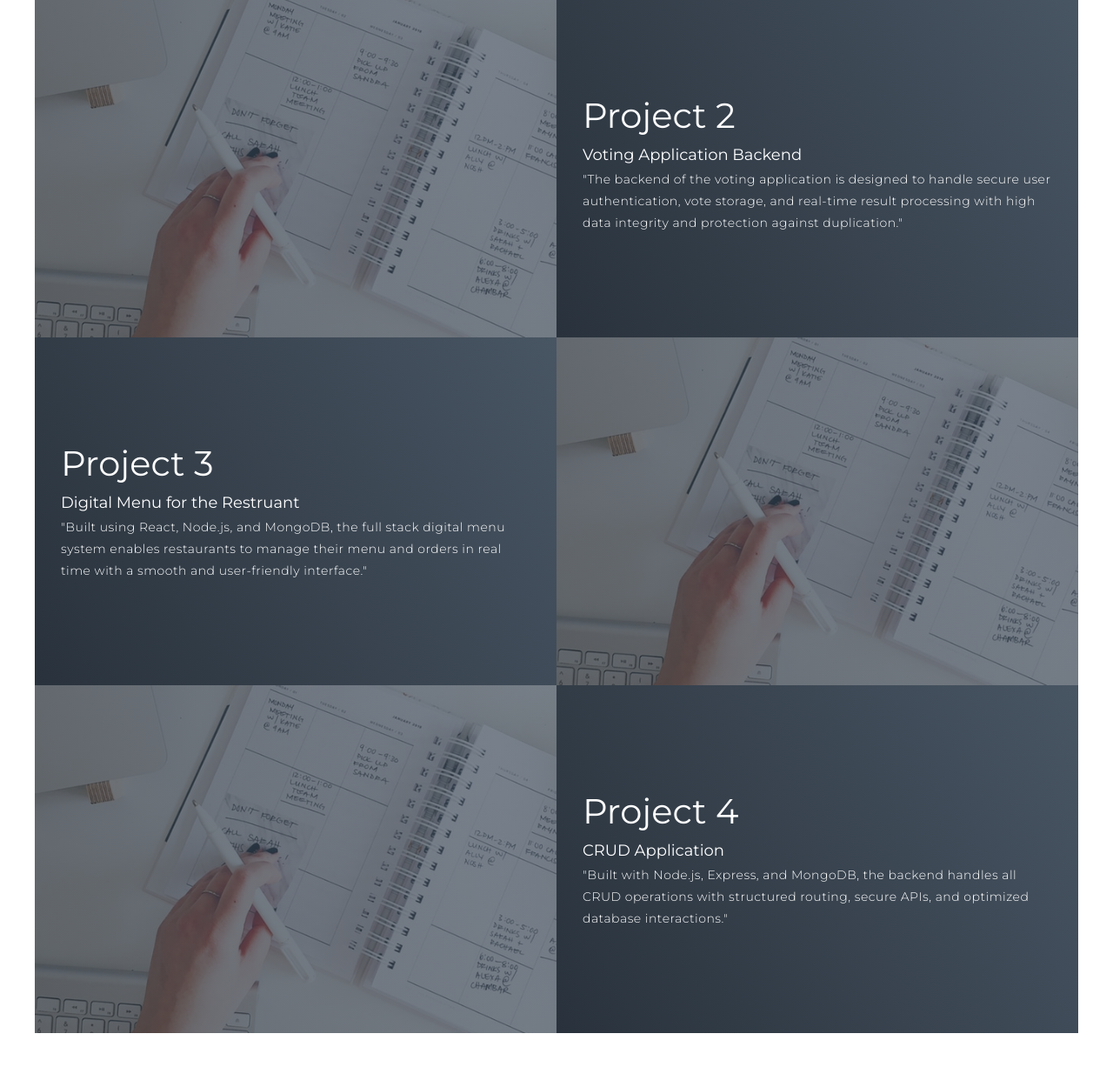
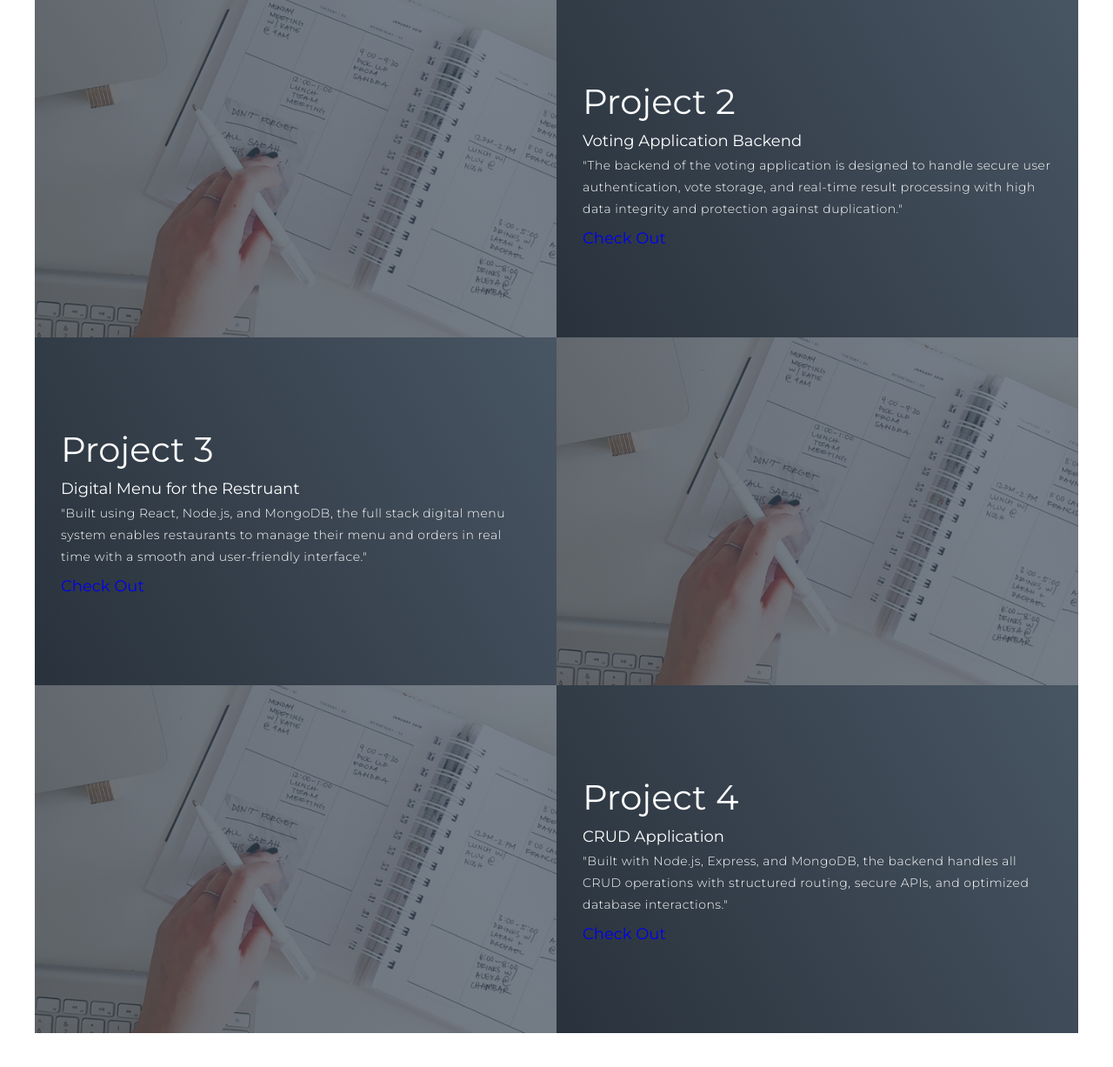
Before and after one commit to darsh123a/portfolio, a plain HTML site: page index.html in a window 1280 px wide. Shown: the part 2235-3462 px from the top of the page at 87% size. Drawn offline with Linux system fonts and the light colour scheme.

Commit message:
Update index.html

```diff
--- a/index.html
+++ b/index.html
@@ -115,6 +115,8 @@
                 developer and my commitment to building impactful digital
                 experiences."
               </p>
+               <a class="projectlink" href="https://hungrymaks.onrender.com" ><h2>Check Out</h2> </a>
+
             </div>
             <div class="project-img">
               <img src="bgproject.png" alt="img" />
@@ -130,6 +132,8 @@
                 processing with high data integrity and protection against
                 duplication."
               </p>
+               <a class="projectlink" href="https://hungrymaks.onrender.com" ><h2>Check Out</h2> </a>
+
             </div>
             <div class="project-img">
               <img src="bgproject.png" alt="img" />
@@ -144,6 +148,8 @@
                 menu system enables restaurants to manage their menu and orders
                 in real time with a smooth and user-friendly interface."
               </p>
+               <a class="projectlink" href="https://hungrymaks.onrender.com" ><h2>Check Out</h2> </a>
+
             </div>
             <div class="project-img">
               <img src="bgproject.png" alt="img" />
@@ -158,6 +164,8 @@
                 all CRUD operations with structured routing, secure APIs, and
                 optimized database interactions."
               </p>
+               <a class="projectlink" href="https://hungrymaks.onrender.com" ><h2>Check Out</h2> </a>
+
             </div>
             <div class="project-img">
               <img src="bgproject.png" alt="img" />
```
